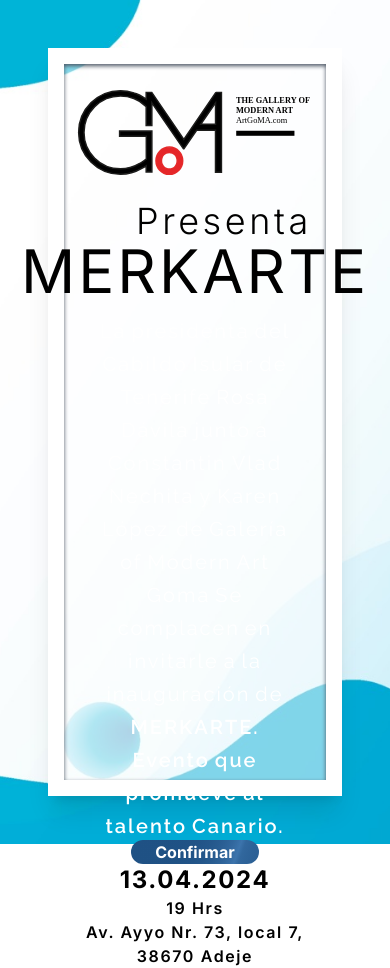
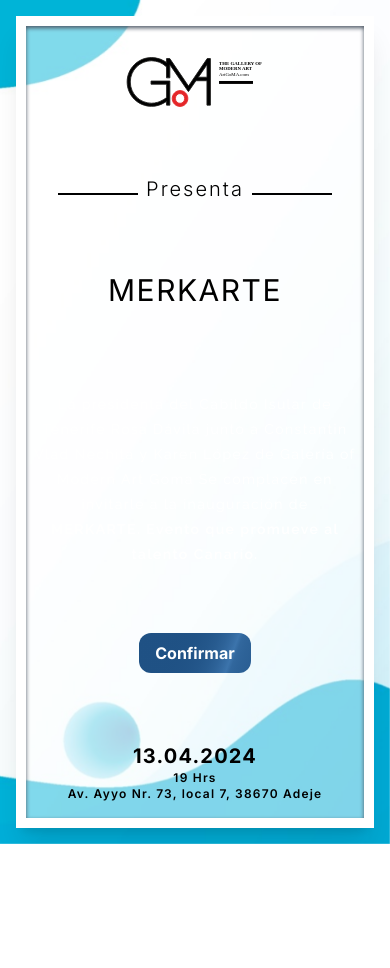
Before and after one commit to Risbel/merkarte, a Next.js app: page / in a window 390 px wide. After the commit the page ends 844 px from the top, so only its background shows below. Built offline with nearby package versions, Linux system fonts and the light colour scheme.

Commit message:
feat: Add mobile view to `/Home`

```diff
--- a/src/app/actions/confirmActions.ts
+++ b/src/app/actions/confirmActions.ts
@@ -2,7 +2,7 @@
 
 import { revalidateTag } from "next/cache";
 import { IConfirmations } from "./confirmTypes";
-import { Person } from "@/app/[lang]/confirm/components/GuestsInput";
+import { Person } from "../confirm/components/form/GuestsInput";
 
 export const addConfirmations = async (e: FormData, inputList: Person[]) => {
   const event = e.get("event")?.toString();
--- a/src/app/components/TextGenerateEffect/TextGenerateEffect.tsx
+++ b/src/app/components/TextGenerateEffect/TextGenerateEffect.tsx
@@ -26,7 +26,7 @@ const TextGenerateEffect = ({ words, className }: { words: string; className?: s
           return (
             <motion.span
               key={word + idx}
-              className="text-center dark:text-black text-white font-normal opacity-0 text-xl font-raleway tracking-widest"
+              className="text-center dark:text-black text-white font-normal opacity-0 text-sm md:text-xl font-raleway tracking-widest"
             >
               {word.startsWith("*") ? (
                 <span className="font-semibold">{word.replace("*", "")}</span>
--- a/src/app/components/buttons/ButtonConfirm.tsx
+++ b/src/app/components/buttons/ButtonConfirm.tsx
@@ -4,7 +4,7 @@ const ButtonConfirm = () => {
   return (
     <Link
       href={"/confirm"}
-      className="hover:shadow-xl shadow-slate-800 hover:-translate-y-1 duration-300 transition-all inline-flex h-12 animate-background-shine items-center justify-center rounded-xl bg-[linear-gradient(110deg,#1f5184,45%,#3c74ac,55%,#1f5184)] bg-[length:200%_100%] px-6 font-bold text-white"
+      className="hover:shadow-xl shadow-slate-800 hover:-translate-y-1 duration-300 transition-all inline-flex h-10 md:h-12 animate-background-shine items-center justify-center rounded-xl bg-[linear-gradient(110deg,#1f5184,45%,#3c74ac,55%,#1f5184)] bg-[length:200%_100%] px-4 md:px-6 font-bold text-white"
     >
       Confirmar
     </Link>
--- a/src/app/confirm/layout.tsx
+++ b/src/app/confirm/layout.tsx
@@ -4,14 +4,15 @@ const layout = ({
   children: React.ReactNode;
 }) => {
   return (
-    <main className="relative h-screen w-screen">
+    <main className="relative h-screen w-screen overflow-hidden overflow-y-scroll">
       <img
-        className="absolute -z-10 object-cover w-full h-full"
+        className="fixed -z-10 object-cover w-full h-full"
         src={"/abstrack_backhround_blue__generated.jpg"}
         alt="background merkarte"
         height={1280}
         width={720}
       />
+
       <div className="relative z-20 h-screen p-2 md:p-12">{children}</div>
     </main>
   );
--- a/src/app/page.tsx
+++ b/src/app/page.tsx
@@ -4,35 +4,41 @@ import ButtonConfirm from "./components/buttons/ButtonConfirm";
 
 export default function Home() {
   return (
-    <main className="relative h-screen w-screen">
+    <main className="relative h-screen w-screen overflow-hidden overflow-y-scroll">
       <img
-        className="absolute -z-10 object-cover w-full h-full"
+        className="fixed -z-10 object-cover w-full h-full"
         src={"/abstrack_backhround_blue__generated.jpg"}
         alt="background merkarte"
         height={1280}
         width={720}
       />
-      <div className="relative z-20 h-screen p-12">
-        <div className="h-full border-[8px] border-white shadow-xl">
+      <div className="relative z-20 h-screen p-4 md:p-12">
+        <div className="h-full border-2 mg:border-[8px] border-white shadow-xl">
           <div className="h-full border-[8px] border-white shadow-inner shadow-gray-600 bg-white/50">
             <div className="flex flex-col justify-between items-center h-full pb-4">
-              <Image src={"/logo-goma.svg"} alt="logo goma" height={180} width={360} />
-              <div className="flex gap-2 w-full px-16">
+              <Image
+                className="h-20 w-40 md:h-40 md:w-80 translate-y-4 md:translate-y-0"
+                src={"/logo-goma.svg"}
+                alt="logo goma"
+                height={180}
+                width={360}
+              />
+              <div className="flex gap-2 w-full px-8 md:px-16">
                 <div className="border-b-2 border-black -translate-y-2 flex-1" />
-                <p className="text-4xl leading-2 font-light tracking-widest">Presenta</p>
+                <p className="text-xl md:text-4xl leading-2 font-light tracking-widest">Presenta</p>
                 <div className="border-b-2 border-black -translate-y-2 flex-1" />
               </div>
               <div>
-                <h1 className="text-6xl  tracking-wider">MERKARTE</h1>
+                <h1 className="text-3xl md:text-6xl tracking-wider">MERKARTE</h1>
               </div>
 
-              <div className="flex justify-center px-8">
+              <div className="flex justify-center px-2 md:px-8">
                 <TextHero />
               </div>
               <ButtonConfirm />
 
-              <p className="text-center tracking-widest font-semibold">
-                <span className="text-2xl font-bold">13.04.2024</span> <br />
+              <p className="text-center tracking-widest font-semibold text-xs md:text-base">
+                <span className="text-xl md:text-2xl font-bold">13.04.2024</span> <br />
                 19 Hrs <br /> Av. Ayyo Nr. 73, local 7, 38670 Adeje
               </p>
             </div>
```
